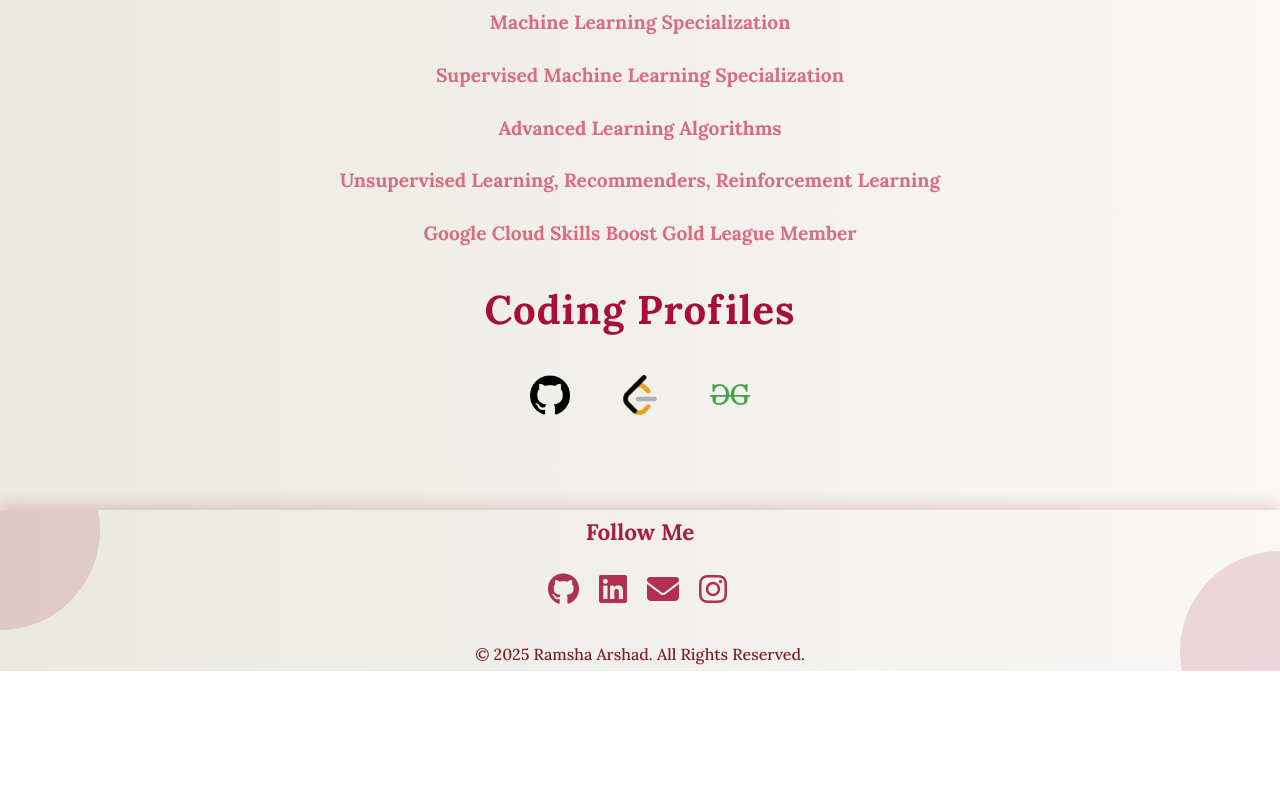
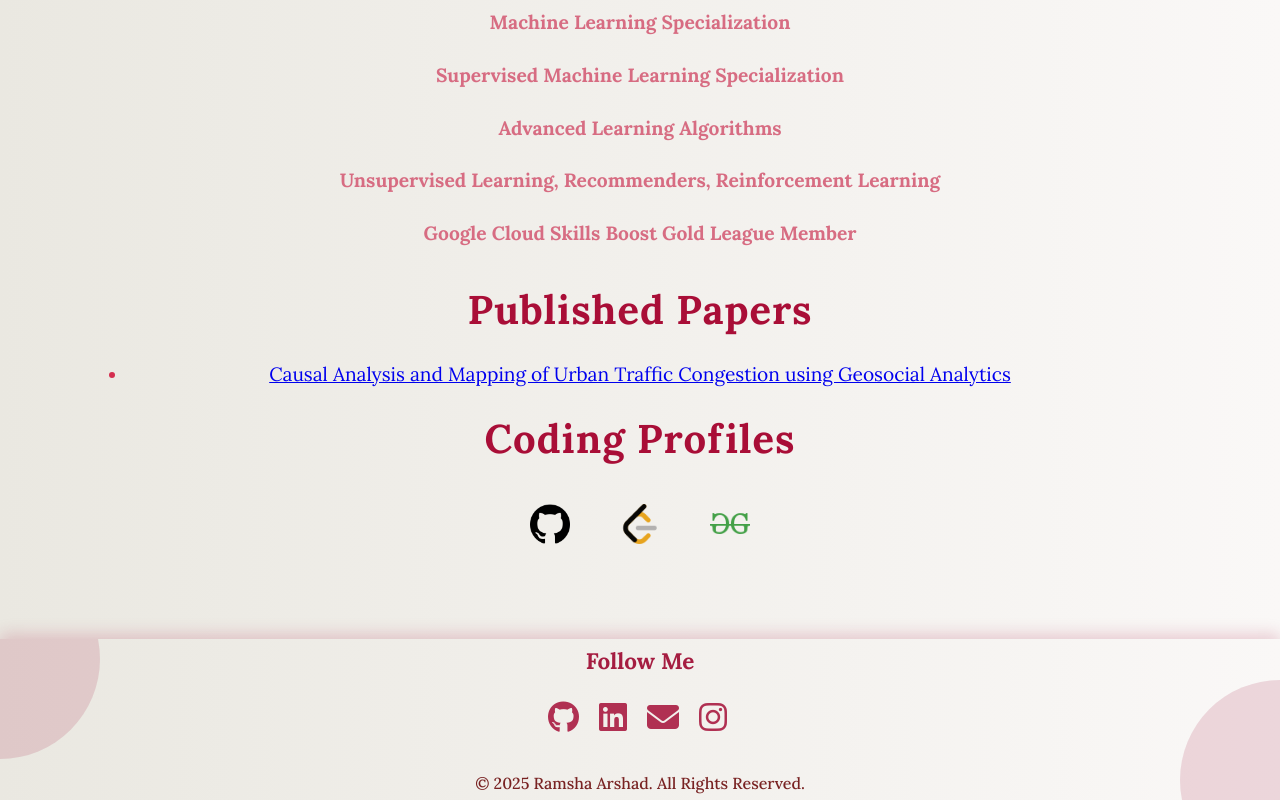
Before and after one commit to ramsha287/portfolio-react, a React (Create React App) app: page /education in a window 1280 px wide. Shown: the part 805-1605 px from the top of the page. Before the commit the page ends 1476 px from the top, so only its background shows below. Built offline with nearby package versions, Linux system fonts and the light colour scheme; a web font is replaced by a local one.

Commit message:
update apr26

```diff
--- a/src/Components/Education/Education.js
+++ b/src/Components/Education/Education.js
@@ -52,6 +52,14 @@ const achievements = [
   },
 ];
 
+const publishedPapers = [
+  {
+    title: "Causal Analysis and Mapping of Urban Traffic Congestion using Geosocial Analytics",
+    link: "https://ieeexplore.ieee.org/document/11400260"
+  }
+];
+
+
 const codingProfiles = [
   { platform: "GitHub", link: "https://github.com/ramsha287" ,icon: githubIcon},
   { platform: "LeetCode", link: "https://leetcode.com/u/ramsha287/" ,icon: leetcodeIcon},
@@ -87,6 +95,19 @@ const Education = () => {
         ))}
       </ul>
 
+      {/* Published Papers Section */}
+      <h2 className="section-title">Published Papers</h2>
+      <ul className="papers-list">
+        {publishedPapers.map((paper, index) => (
+          <li key={index}>
+            <a href={paper.link} target="_blank" rel="noopener noreferrer">
+              {paper.title}
+            </a>
+          </li>
+        ))}
+      </ul>
+
+
       {/* Coding Profiles Section */}
       <h2 className="section-title">Coding Profiles</h2>
       <ul className="coding-profiles-list">
```
